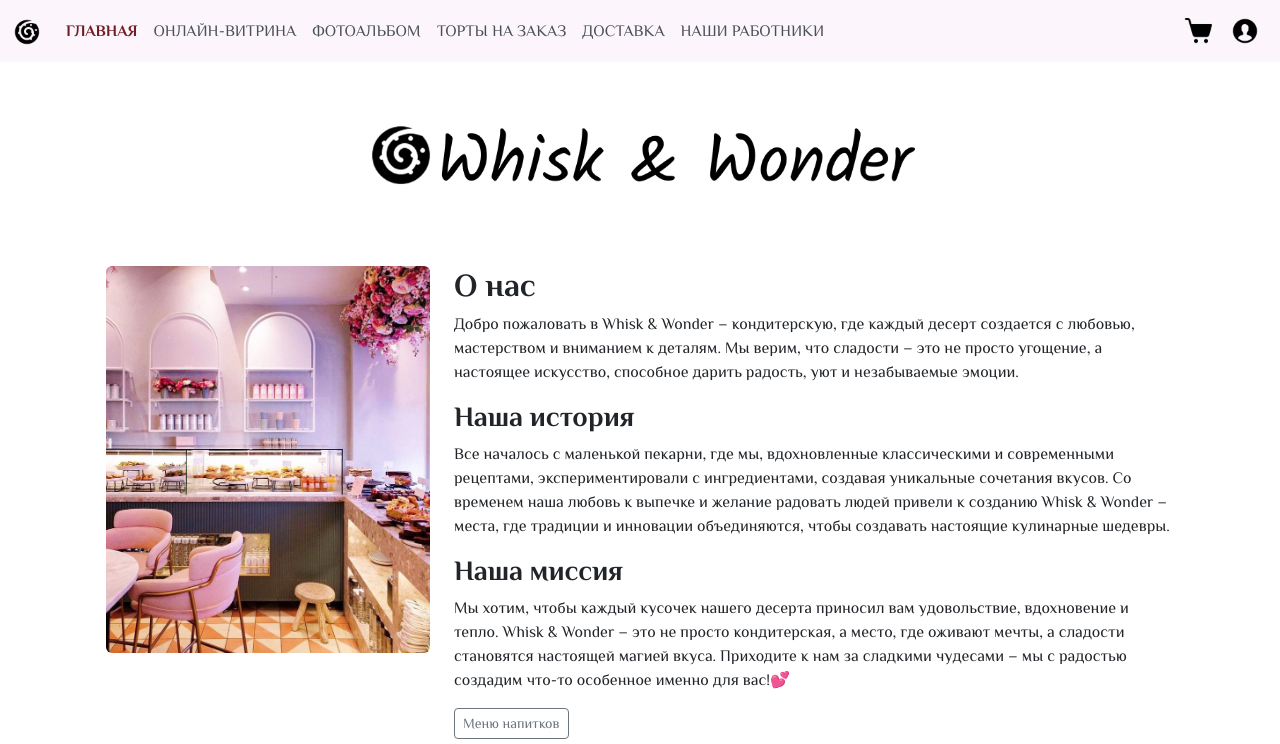
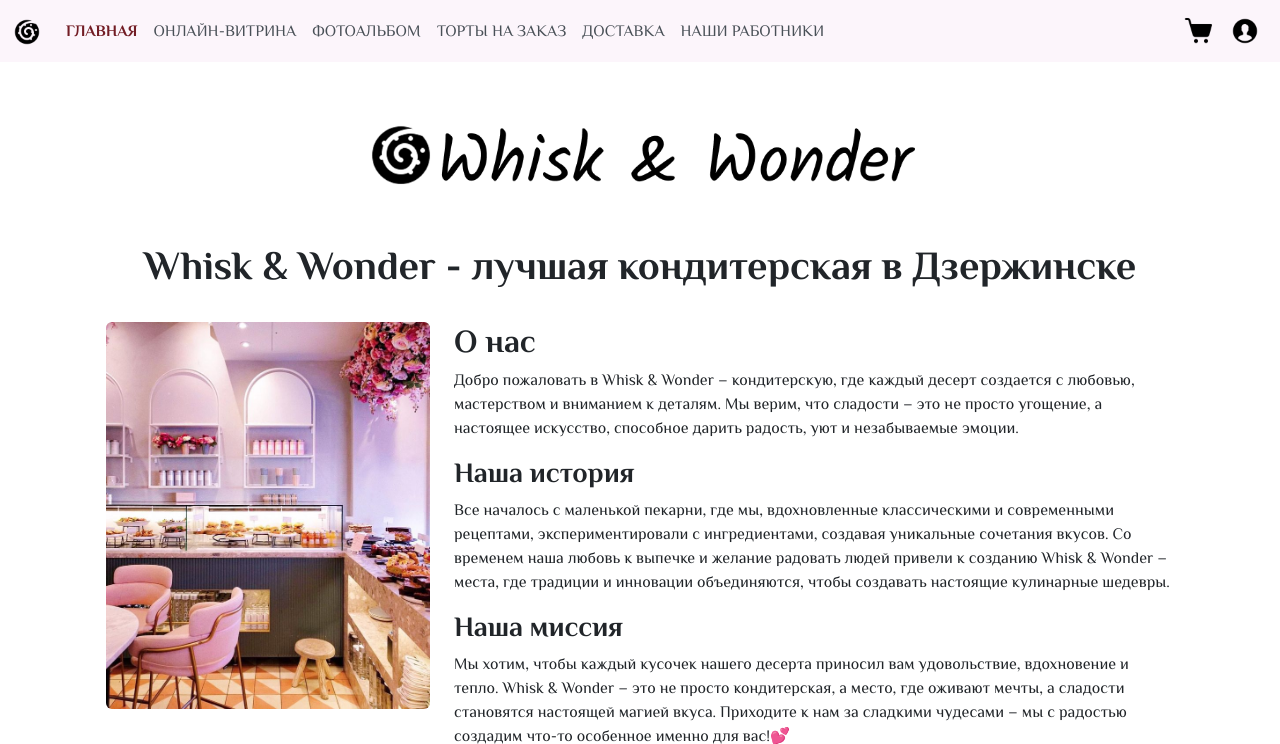
Before and after one commit to Tatyanka25/Course-paper-3rd-year, a Django app: page / in a window 1280 px wide. Shown: the top 744 px of the page. Run offline with Django 5.2, Linux system fonts and the light colour scheme; data that the repository does not hold is empty.

Commit message:
Adding the h1 header to the main_page

```diff
--- a/Confectionary/templates/main_page.html
+++ b/Confectionary/templates/main_page.html
@@ -72,6 +72,7 @@
             width="550rem"
             height="400rem">
         </figure>
+        <h1 class="text-center">Whisk & Wonder - лучшая кондитерская в Дзержинске</h1>
         <div class="row g-0 bg-body-first position-relative">
           <div class="col-md-4 mb-md-0 p-md-4">
             <img src="{% static 'img/about_us.jpg' %}" class="w-100 rounded"
```
